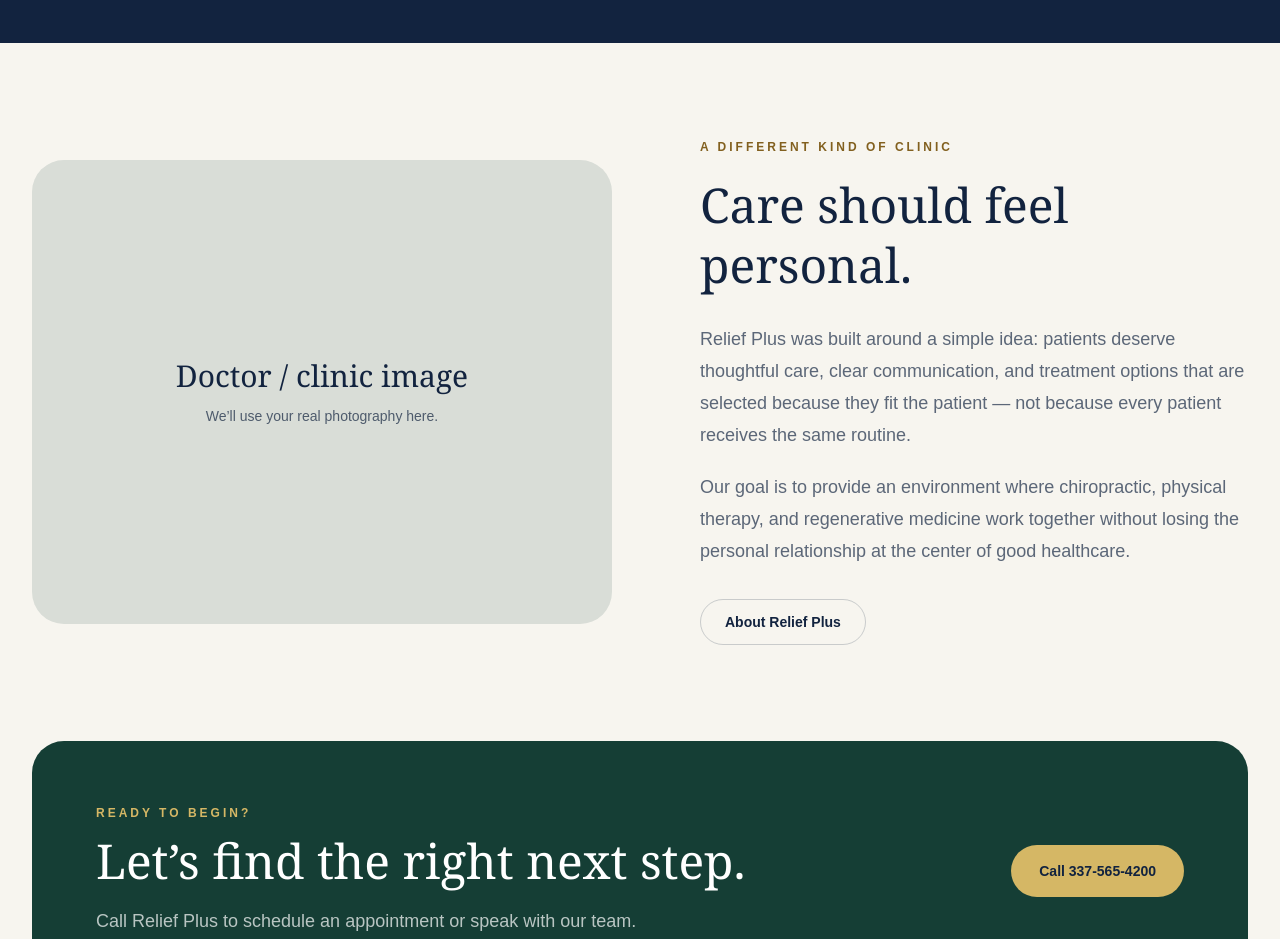
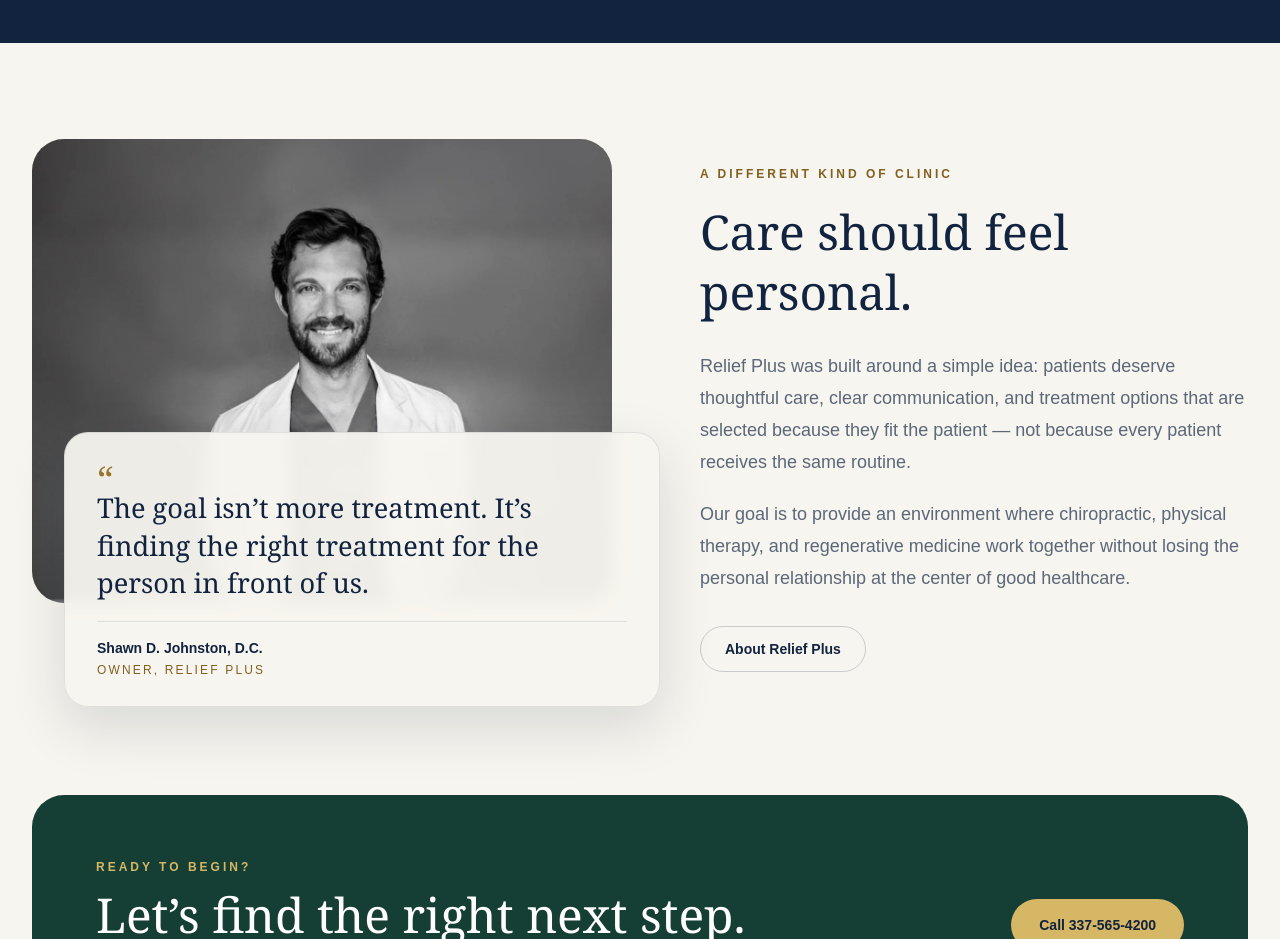
Before and after one commit to shawnjohnstondc/relief-plus-website, a Next.js app: page / in a window 1280 px wide. Shown: the part 3860-4799 px from the top of the page. Built offline with nearby package versions, Linux system fonts and the light colour scheme.

Commit message:
Polish mobile hero browser theme and founder quote

```diff
--- a/app/components/SiteHeader.tsx
+++ b/app/components/SiteHeader.tsx
@@ -37,7 +37,7 @@
   const closeAll = () => { setDesktopMenu(null); setMobileOpen(false); setMobileMenu(null); };
   const navLinkClass = "transition hover:text-[#9a7428] focus-visible:outline-2 focus-visible:outline-offset-4 focus-visible:outline-[#b08d3b]";
 
-  return <header ref={headerRef} className="relative z-50 border-b border-[#12233f]/10 bg-[#f7f5ef]/95 text-[#12233f]"><div className="mx-auto flex max-w-7xl items-center justify-between gap-5 px-6 py-5 lg:px-8">
+  return <header ref={headerRef} className="site-header-safe relative z-50 border-b border-[#12233f]/10 bg-[#f7f5ef]/95 text-[#12233f]"><div className="mx-auto flex max-w-7xl items-center justify-between gap-4 px-4 py-3.5 sm:gap-5 sm:px-6 sm:py-5 lg:px-8">
     <Link href="/" onClick={closeAll} className="flex shrink-0 items-center gap-3"><BrandMark /><span><span className="block font-serif text-2xl tracking-tight">Relief <span className="text-[#b08d3b]">+</span></span><span className="block text-[10px] uppercase tracking-[.22em] text-[#12233f]/70">Lafayette · Carencro</span></span></Link>
     <nav aria-label="Primary navigation" className="hidden items-center gap-5 text-[13px] font-medium xl:flex">{pillars.map(([title, href]) => <Link key={href} href={href} onClick={closeAll} aria-current={currentPath === href ? "page" : undefined} className={`${navLinkClass} ${currentPath === href ? "text-[#9a7428]" : ""}`}>{title}</Link>)}<DesktopDropdown label="Treatments" items={treatments} footer={["View All Treatments", "/services"]} open={desktopMenu === "treatments"} id={`${baseId}-treatments-desktop`} onToggle={() => setDesktopMenu(desktopMenu === "treatments" ? null : "treatments")} onNavigate={closeAll} /><DesktopDropdown label="Conditions" items={conditions} footer={["View All Conditions", "/conditions-we-treat"]} open={desktopMenu === "conditions"} id={`${baseId}-conditions-desktop`} onToggle={() => setDesktopMenu(desktopMenu === "conditions" ? null : "conditions")} onNavigate={closeAll} /><Link className={navLinkClass} href="/about" onClick={closeAll}>About</Link><Link className={navLinkClass} href="/contact" onClick={closeAll}>Contact</Link></nav>
     <a href="tel:3375654200" className="hidden shrink-0 rounded-full bg-[#12233f] px-5 py-3 text-sm font-semibold text-white transition hover:bg-[#1a3156] sm:block">Call to Schedule</a>
--- a/app/globals.css
+++ b/app/globals.css
@@ -1,8 +1,8 @@
 @import "tailwindcss";
 
 :root {
-  --background: #ffffff;
-  --foreground: #171717;
+  --background: #f7f5ef;
+  --foreground: #12233f;
 }
 
 @theme inline {
@@ -12,17 +12,21 @@
   --font-mono: var(--font-geist-mono);
 }
 
-@media (prefers-color-scheme: dark) {
-  :root {
-    --background: #0a0a0a;
-    --foreground: #ededed;
-  }
+html {
+  min-height: 100%;
+  background: var(--background);
 }
 
 body {
+  min-height: 100%;
+  margin: 0;
   background: var(--background);
   color: var(--foreground);
   font-family: Arial, Helvetica, sans-serif;
+}
+
+.site-header-safe {
+  padding-top: env(safe-area-inset-top, 0px);
 }
 
 /* Accessible functional gold for small labels; decorative brand gold remains unchanged. */
--- a/app/layout.tsx
+++ b/app/layout.tsx
@@ -1,4 +1,4 @@
-import type { Metadata } from "next";
+import type { Metadata, Viewport } from "next";
 import JsonLd from "@/app/components/JsonLd";
 import { medicalBusinessJsonLd, siteConfig } from "@/lib/seo";
 import ScrollReveal from "@/app/components/ScrollReveal";
@@ -26,6 +26,14 @@
   },
 };
 
+export const viewport: Viewport = {
+  width: "device-width",
+  initialScale: 1,
+  viewportFit: "cover",
+  themeColor: "#f7f5ef",
+  colorScheme: "light",
+};
+
 export default function RootLayout({
   children,
 }: Readonly<{
--- a/app/page.tsx
+++ b/app/page.tsx
@@ -75,13 +75,13 @@
 
       {/* HERO */}
       <section className="relative overflow-hidden">
-        <div className="mx-auto grid min-h-[690px] max-w-7xl items-center gap-14 px-6 py-20 lg:grid-cols-[1.08fr_.92fr] lg:px-8">
+        <div className="mx-auto grid max-w-7xl items-center gap-10 px-6 py-10 sm:py-14 lg:min-h-[690px] lg:grid-cols-[1.08fr_.92fr] lg:gap-14 lg:px-8 lg:py-20">
           <div className="max-w-3xl">
-            <p className="mb-6 text-xs font-semibold uppercase tracking-[0.28em] text-[#82601f]">
+            <p className="mb-4 text-[11px] font-semibold uppercase tracking-[0.24em] text-[#82601f] sm:mb-6 sm:text-xs sm:tracking-[0.28em]">
               Chiropractic · Physical Therapy · Regenerative Medicine
             </p>
 
-            <h1 className="max-w-4xl font-serif text-5xl leading-[1.02] tracking-[-0.035em] text-[#12233f] sm:text-6xl lg:text-7xl">
+            <h1 className="max-w-4xl font-serif text-[2.65rem] leading-[1.02] tracking-[-0.035em] text-[#12233f] sm:text-6xl lg:text-7xl">
               Move better.
               <br />
               Feel stronger.
@@ -89,7 +89,7 @@
               <span className="text-[#9a7428]">Live with less pain.</span>
             </h1>
 
-            <p className="mt-8 max-w-2xl text-lg leading-8 text-[#12233f]/70">
+            <p className="mt-5 max-w-2xl text-base leading-7 text-[#12233f]/70 sm:mt-8 sm:text-lg sm:leading-8">
               Relief Plus brings chiropractic care, physical therapy, and
               regenerative medicine together in one integrated clinic. We
               combine evidence-informed care with advanced treatment options
@@ -97,7 +97,7 @@
               support long-term recovery.
             </p>
 
-            <div className="mt-10 flex flex-col gap-4 sm:flex-row">
+            <div className="mt-7 flex flex-col gap-3 sm:mt-10 sm:flex-row sm:gap-4">
               <a
                 href="tel:3375654200"
                 className="rounded-full bg-[#12233f] px-7 py-4 text-center text-sm font-semibold text-white transition hover:bg-[#1a3156]"
@@ -113,17 +113,17 @@
               </Link>
             </div>
 
-            <div className="mt-12 flex flex-wrap gap-x-8 gap-y-3 border-t border-[#12233f]/10 pt-7 text-sm text-[#12233f]/70">
+            <div className="mt-9 flex flex-wrap gap-x-8 gap-y-3 border-t border-[#12233f]/10 pt-6 text-sm text-[#12233f]/70 sm:mt-12 sm:pt-7">
               <span>Evidence-informed care</span>
               <span>Individualized treatment</span>
               <span>Advanced recovery options</span>
             </div>
           </div>
 
-          <div className="relative min-h-[430px] overflow-hidden rounded-[2rem] lg:min-h-[560px]">
+          <div className="relative min-h-[360px] overflow-hidden rounded-[2rem] sm:min-h-[430px] lg:min-h-[560px]">
             <Image
               src="/relief-plus-hero-wide.webp"
-              alt="Relief Plus chiropractic, physical therapy, and regenerative medicine in Lafayette and Carencro, Louisiana"
+              alt="Shawn D. Johnston, D.C., owner of Relief Plus"
               fill
               priority
               sizes="(min-width: 1024px) 43vw, 100vw"
@@ -257,15 +257,29 @@
       {/* DOCTOR / STORY */}
       <section className="px-6 py-24 lg:px-8">
         <div className="mx-auto grid max-w-7xl items-center gap-14 lg:grid-cols-2">
-          <div className="aspect-[5/4] rounded-[2rem] bg-[#d9ddd7]">
-            <div className="flex h-full items-center justify-center p-10 text-center">
-              <div>
-                <p className="font-serif text-3xl">Doctor / clinic image</p>
-                <p className="mt-3 text-sm text-[#12233f]/70">
-                  We’ll use your real photography here.
-                </p>
-              </div>
+          <div className="relative pb-4 lg:pb-24">
+            <div className="relative aspect-[5/4] overflow-hidden rounded-[2rem] bg-[#d9ddd7]">
+              <Image
+                src="/relief-plus-hero-wide.webp"
+                alt="Shawn D. Johnston, D.C., owner of Relief Plus"
+                fill
+                sizes="(min-width: 1024px) 50vw, 100vw"
+                className="object-cover object-center"
+              />
             </div>
+
+            <blockquote className="relative z-10 mx-3 -mt-12 rounded-[1.5rem] border border-[#12233f]/10 bg-[#f7f5ef]/95 px-6 py-6 shadow-[0_20px_55px_rgba(18,35,63,0.14)] backdrop-blur-sm sm:mx-8 sm:px-8 sm:py-7 lg:absolute lg:-bottom-2 lg:left-8 lg:right-[-3rem] lg:mx-0 lg:mt-0">
+              <span aria-hidden="true" className="block font-serif text-4xl leading-none text-[#9a7428]">“</span>
+              <p className="-mt-2 font-serif text-[1.45rem] leading-snug text-[#12233f] sm:text-[1.7rem]">
+                The goal isn’t more treatment. It’s finding the right treatment for the person in front of us.
+              </p>
+              <footer className="mt-5 border-t border-[#12233f]/10 pt-4">
+                <cite className="not-italic">
+                  <span className="block text-sm font-semibold text-[#12233f]">Shawn D. Johnston, D.C.</span>
+                  <span className="mt-1 block text-xs uppercase tracking-[0.18em] text-[#82601f]">Owner, Relief Plus</span>
+                </cite>
+              </footer>
+            </blockquote>
           </div>
 
           <div className="lg:pl-8">
```
